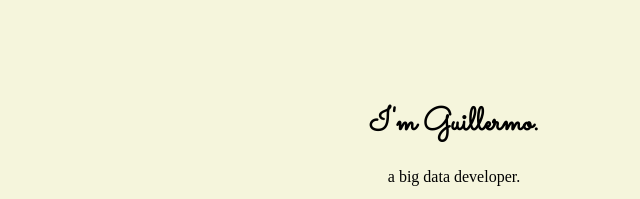
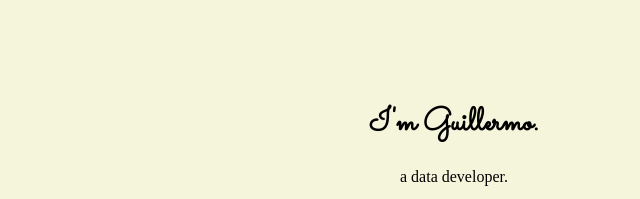
Before and after one commit to grzlz/100days, a plain HTML site: page 44-portfolio/index.html in a window 1280 px wide. Shown: the top 199 px of the page, 186-826 px from the left. Drawn offline with Linux system fonts and the light colour scheme.

Commit message:
revert las changes

```diff
--- a/44-portfolio/index.html
+++ b/44-portfolio/index.html
@@ -12,7 +12,7 @@
     <div class="top-container">
         <img class="top-cloud" src="images/cloud.png" alt="cloud-img">
         <h1>I'm Guillermo.</h1>
-        <p>a big data developer.</p>
+        <p>a data developer.</p>
         <img class="bottom-cloud" src="images/cloud.png" alt="cloud-img">
         <img src="images/mountain.png" alt="mountain-img">
 
```
